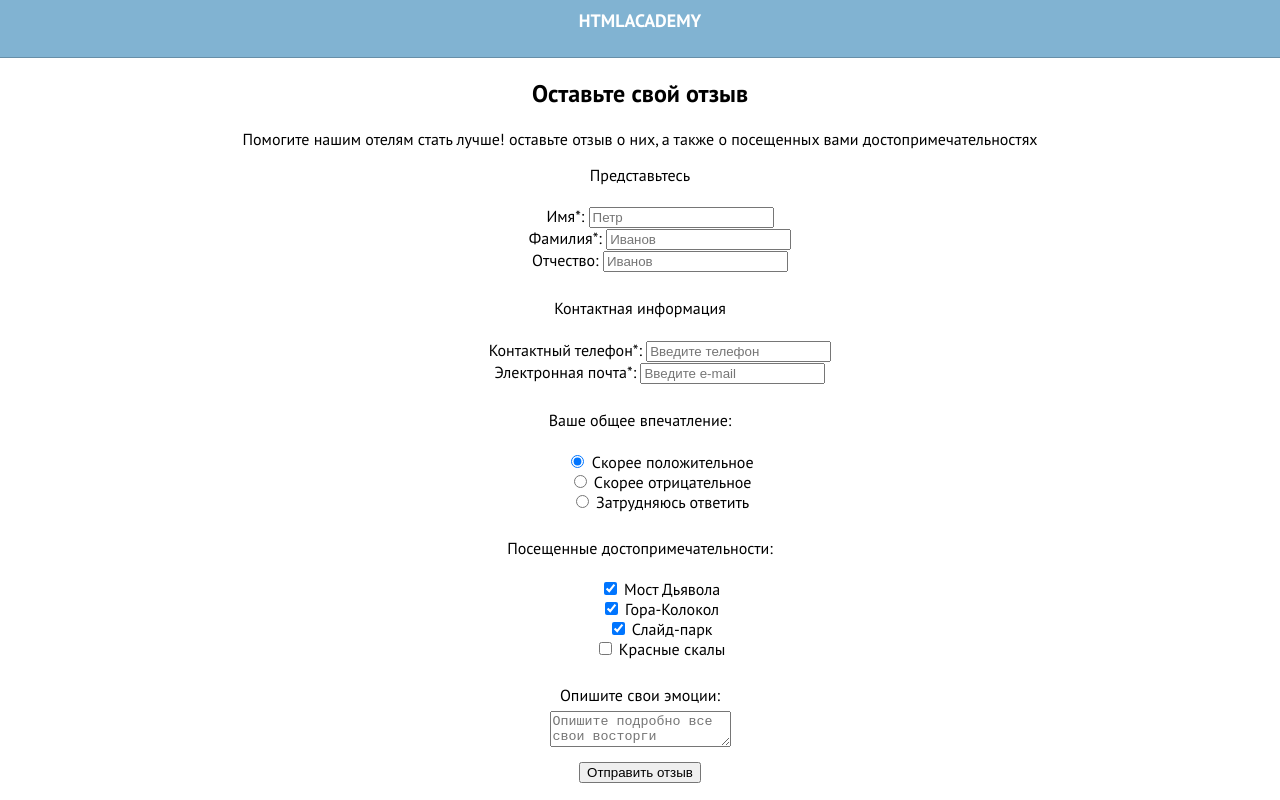
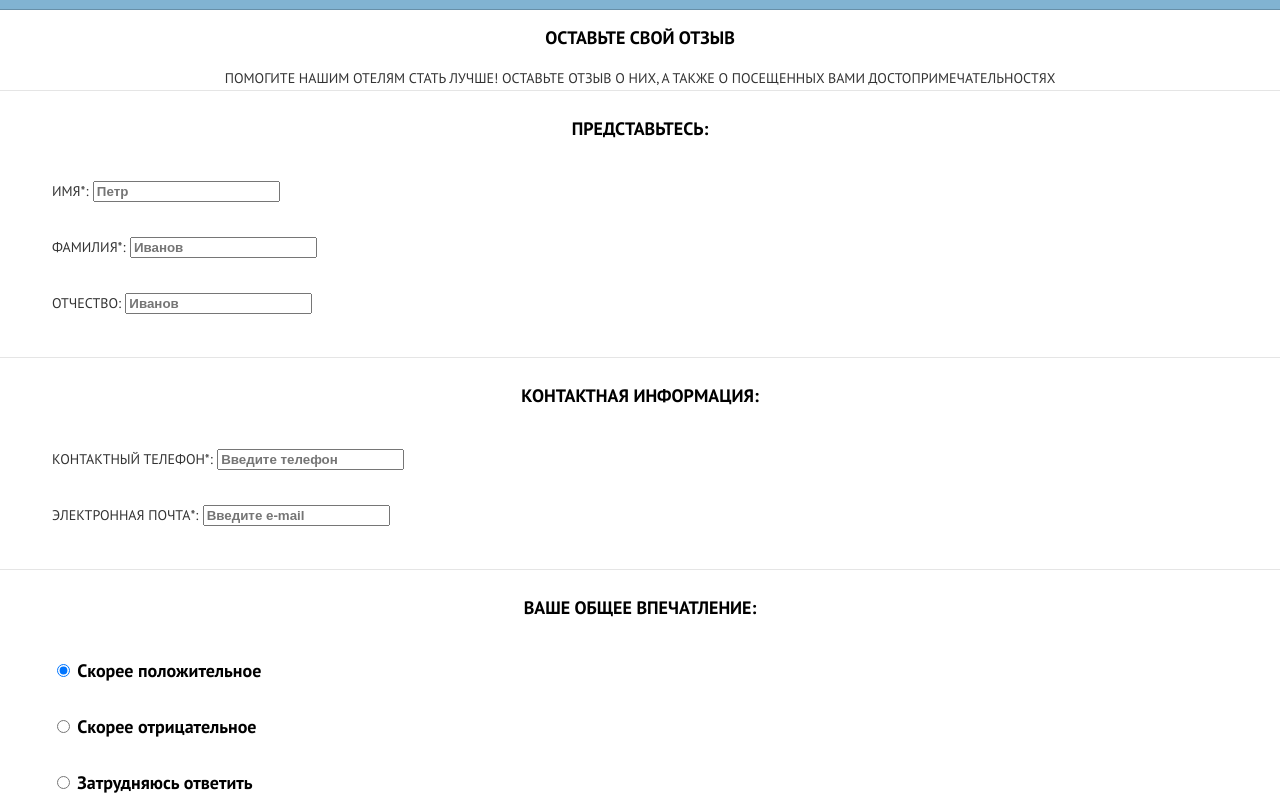
Before and after one commit to KovnerJenya/831689-sedona-1, a website: page source/form.html in a window 1280 px wide. Shown: the part 360-1160 px from the top of the page. Drawn offline with nearby package versions, Linux system fonts and the light colour scheme; files that its build step writes are made by us from their sources.

Commit message:
Верстка Препроцессором

```diff
--- a/source/form.html
+++ b/source/form.html
@@ -2,6 +2,7 @@
 <html lang="ru">
   <head>
     <meta charset="utf-8">
+    <meta name="viewport" content="width=device-width, initial-scale=1.0">
     <link href="css/style.css" rel="stylesheet">
     <title>Главная</title>
   </head>
@@ -30,13 +31,13 @@
     </header>
     <main class="page-main">
       <section class="reviews">
-        <h1 class="reviews__title page-title">Оставьте свой отзыв</h1>
+        <h1 class="reviews-form__title page-title">Оставьте свой отзыв</h1>
         <p class="reviews__description">
           Помогите нашим отелям стать лучше! оставьте отзыв о них, а также о посещенных вами достопримечательностях
         </p>
         <form class="reviews__form reviews-form" action="http://echo.htmlacademy.ru" method="post">
           <fieldset class="reviews-form__group reviews-form__group--info">
-            <legend class="reviews-form__title">Представьтесь</legend>
+            <legend class="reviews-form__title">Представьтесь:</legend>
             <ul class="reviews-form__list">
               <li class="reviews-form__item">
                 <label class="reviews-form__label" for="user-name">Имя*:</label>
@@ -53,7 +54,7 @@
             </ul>
           </fieldset>
           <fieldset class="reviews-form__group reviews-form__group--contacts">
-            <legend class="reviews-form__title">Контактная информация</legend>
+            <legend class="reviews-form__title">Контактная информация:</legend>
             <ul class="reviews-form__list">
               <li class="reviews-form__item">
                 <label class="reviews-form__label" for="user-phone">Контактный телефон*:</label>
@@ -70,15 +71,15 @@
             <ul class="reviews-form__list">
               <li class="reviews-form__item">
                 <input class="reviews-form__input-radio" type="radio" name="impression" id="positive" checked>
-                <label class="reviews-form__label" for="positive">Скорее положительное</label>
+                <label class="reviews-form__label-radio" for="positive">Скорее положительное</label>
               </li>
               <li class="reviews-form__item">
                 <input class="reviews-form__input-radio" type="radio" name="impression" id="negative">
-                <label class="reviews-form__label" for="negative">Скорее отрицательное</label>
+                <label class="reviews-form__label-radio" for="negative">Скорее отрицательное</label>
               </li>
               <li class="reviews-form__item">
                 <input class="reviews-form__input-radio" type="radio" name="impression" id="undefined">
-                <label class="reviews-form__label" for="undefined">Затрудняюсь ответить</label>
+                <label class="reviews-form__label-radio" for="undefined">Затрудняюсь ответить</label>
               </li>
             </ul>
           </fieldset>
@@ -105,7 +106,7 @@
           </fieldset>
           <fieldset class="reviews-form__group reviews-form__group--textarea">
             <legend class="reviews-form__title">Опишите свои эмоции:</legend>
-            <textarea class="reviews-form__textarea" id="user-text" name="text" placeholder="Опишите подробно все свои восторги"></textarea>
+            <textarea class="reviews-form__textarea" style="width:279px; height:160px;" id="user-text" name="text" placeholder="Опишите подробно все свои восторги"></textarea>
           </fieldset>
           <button class="reviews-form__button button" type="submit">Отправить отзыв</button>
         </form>
--- a/source/less/blocks/map.less
+++ b/source/less/blocks/map.less
@@ -3,5 +3,5 @@
   background-image: url("../img/bg-map-mobile@1x.jpg");
   background-size: cover;
   background-repeat: no-repeat;
-  height: 800px
+  height: 350px
 }
--- a/source/less/blocks/page-header.less
+++ b/source/less/blocks/page-header.less
@@ -16,6 +16,6 @@
   line-height: 40px;
 }
 .main-nav__item {
-  padding: 16px 0 16px 0;
+  padding: 10px 0 10px 0;
   border-bottom: 1px solid #678fa8;
 }
--- a/source/less/blocks/page-main.less
+++ b/source/less/blocks/page-main.less
@@ -6,17 +6,18 @@
   background-repeat: no-repeat;
   background-position-y: center, center;
   background-position-x: center, center;
-  min-height: 790px;
+  min-height: 430px;
 
   &::after {
     content: "";
     position: absolute;
-    bottom: -2px;
-    width: 320px;
-    height: 57px;
-    background-image: url("../img/bg-intro-triangle-mobile.svg");
+    bottom: -1px;
+    width: 376px;
+    height: 55px;
+    background-image: url(../img/bg-intro-triangle-mobile.svg);
     background-repeat: no-repeat;
     background-position: 0 100%;
+    background-size: contain;
   }
 
 }
@@ -27,17 +28,18 @@
   background-repeat: no-repeat;
   background-position-y: center, center;
   background-position-x: center, center;
-  min-height: 500px;
+  min-height: 200px;
 
   &::after {
     content: "";
     position: absolute;
-    bottom: -2px;
-    width: 320px;
+    bottom: -1px;
+    width: 353px;
     height: 57px;
-    background-image: url("../img/bg-intro-triangle-mobile.svg");
+    background-image: url(../img/bg-intro-triangle-mobile.svg);
     background-repeat: no-repeat;
     background-position: 0 100%;
+    background-size: contain;
   }
 
 }
--- a/source/less/blocks/reasons.less
+++ b/source/less/blocks/reasons.less
@@ -7,9 +7,15 @@
   display: flex;
   flex-direction: column;
 }
-.reasons-main {
+.reasons-main__city {
   background-color: #81b3d2;
   color: #fff;
+  min-height: 210px;
+}
+.reasons-main__canyon {
+  background-color: #81b3d2;
+  color: #fff;
+  min-height: 190px;
 }
 .reasons__title {
   font-size: 18px;
@@ -37,6 +43,7 @@
   padding: 0;
   display: flex;
   flex-direction: column;
+  padding: 0 20px 0 20px;
 }
 .reasons__item--info {
   border-bottom: 1px solid #000;
--- a/source/less/blocks/reviews.less
+++ b/source/less/blocks/reviews.less
@@ -3,7 +3,61 @@
 }
 .reviews-form__group {
   border-style: none;
+  border-bottom: 1px solid #e5e5e5;
+  margin: 25px 0 25px 0;
 }
 .reviews-form__list {
   list-style: none;
+  text-align: start;
 }
+.reviews-form__title {
+  font-size: 18px;
+  line-height: 26px;
+  font-weight: bold;
+  text-transform: uppercase;
+}
+.reviews__description {
+  font-size: 14px;
+  line-height: 24px;
+  text-transform: uppercase;
+  color: #333;
+  border-bottom: 1px solid #e5e5e5;
+}
+.reviews-form__label {
+  font-size: 14px;
+  line-height: 26px;
+  text-transform: uppercase;
+  color: #333;
+}
+.reviews-form__input {
+  font-weight: bold;
+}
+.reviews-form__label-checkbox {
+  font-size: 18px;
+  line-height: 26px;
+  font-weight: bold;
+}
+.reviews-form__label-radio {
+  font-size: 18px;
+  line-height: 26px;
+  font-weight: bold;
+}
+.reviews-form__group--textarea {
+  border-style: none;
+}
+.reviews-form__item {
+  padding: 15px 0 15px 0;
+}
+.reviews-form__button {
+  font-family: "PT Sans", Arial, sans-serif;
+  text-transform: uppercase;
+  font-size: 21px;
+  line-height: 26px;
+  color: #fff;
+  background-color: #81b3d2;
+  border: none;
+  width: 280px;
+  height: 58px;
+  padding: 0;
+  margin-top: 24px;
+}
--- a/source/less/blocks/search.less
+++ b/source/less/blocks/search.less
@@ -22,8 +22,8 @@ font-weight: bold;
   color: #fff;
   background-color: #81b3d2;
   border: none;
-  width: 458px;
-  height: 90px;
+  width: 280px;
+  height: 58px;
   padding: 0;
   margin-top: 24px;
 }
```
Also changed, not shown: source/index.html (+9 -8 lines), source/photo.html (+1 -0 lines).
